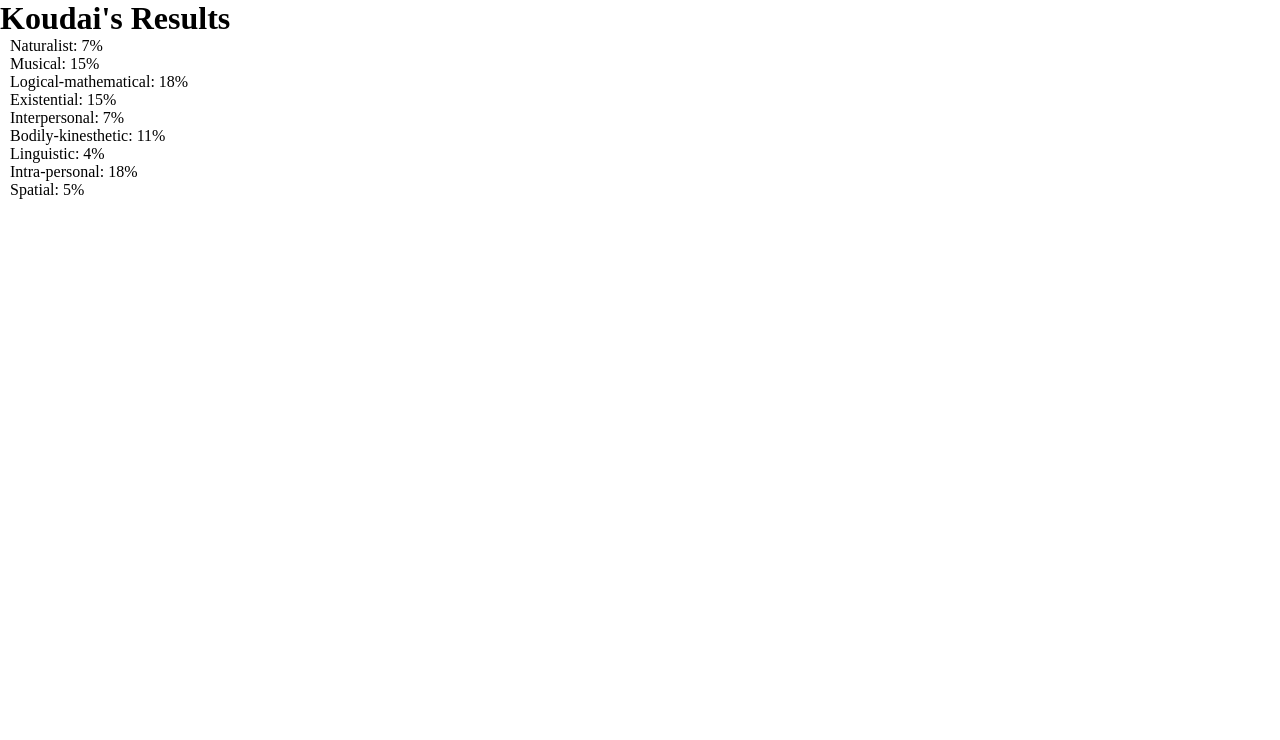
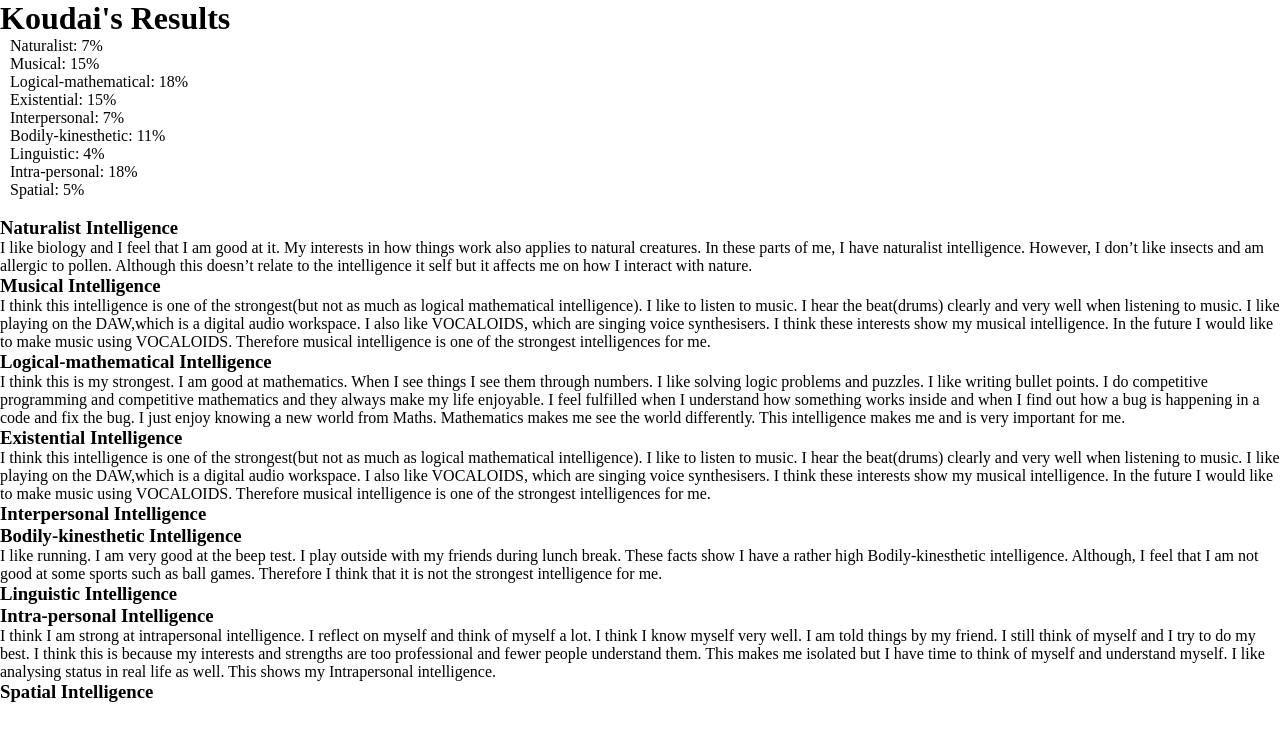
Before and after one commit to ACSKS/ACSKS.github.io, a plain HTML site: page result.html in a window 1280 px wide. Drawn offline with Linux system fonts and the light colour scheme.

Commit message:
Add files via upload

```diff
--- a/result.html
+++ b/result.html
@@ -19,9 +19,24 @@
         Bodily-kinesthetic: 11%<br>
         Linguistic: 4%<br>
         Intra-personal: 18%<br>
-        Spatial: 5%
-      </p>
-      <p style="padding-left: 10px">
+        Spatial: 5%<br>
+        <br>
+        <h3>Naturalist Intelligence</h3>
+        I like biology and I feel that I am good at it. My interests in how things work also applies to natural creatures. In these parts of me, I have naturalist intelligence. However, I don’t like insects and am allergic to pollen. Although this doesn’t relate to the intelligence it self but it affects me on how I interact with nature.<br>
+        <h3>Musical Intelligence</h3>
+        I think this intelligence is one of the strongest(but not as much as logical mathematical intelligence). I like to listen to music. I hear the beat(drums) clearly and very well when listening to music. I like playing on the DAW,which is a digital audio workspace. I also like VOCALOIDS, which are singing voice synthesisers. I think these interests show my musical intelligence. In the future I would like to make music using VOCALOIDS. Therefore musical intelligence is one of the strongest intelligences for me.<br>
+        <h3>Logical-mathematical Intelligence</h3>
+        I think this is my strongest. I am good at mathematics. When I see things I see them through numbers. I like solving logic problems and puzzles. I like writing bullet points. I do competitive programming and competitive mathematics and they always make my life enjoyable. I feel fulfilled when I understand how something works inside and when I find out how a bug is happening in a code and fix the bug. I just enjoy knowing a new world from Maths. Mathematics makes me see the world differently. This intelligence makes me and is very important for me.<br>
+        <h3>Existential Intelligence</h3>
+        I think this intelligence is one of the strongest(but not as much as logical mathematical intelligence). I like to listen to music. I hear the beat(drums) clearly and very well when listening to music. I like playing on the DAW,which is a digital audio workspace. I also like VOCALOIDS, which are singing voice synthesisers. I think these interests show my musical intelligence. In the future I would like to make music using VOCALOIDS. Therefore musical intelligence is one of the strongest intelligences for me.<br>
+        <h3>Interpersonal Intelligence</h3>
+        <h3>Bodily-kinesthetic Intelligence</h3>
+        I like running. I am very good at the beep test. I play outside with my friends during lunch break. These facts show I have a rather high Bodily-kinesthetic intelligence. Although, I feel that I am not good at some sports such as ball games. Therefore I think that it is not the strongest intelligence for me.<br>
+        <h3>Linguistic Intelligence</h3>
+        <h3>Intra-personal Intelligence</h3>
+        I think I am strong at intrapersonal intelligence. I reflect on myself and think of myself a lot. I think I know myself very well. I am told things by my friend. I still think of myself and I try to do my best. I think this is because my interests and strengths are too professional and fewer people understand them. This makes me isolated but I have time to think of myself and understand myself. I like analysing status in real life as well. This shows my Intrapersonal intelligence.<br>
+        <h3>Spatial Intelligence</h3>
+
       </p>
     </body>
 </html>
```
